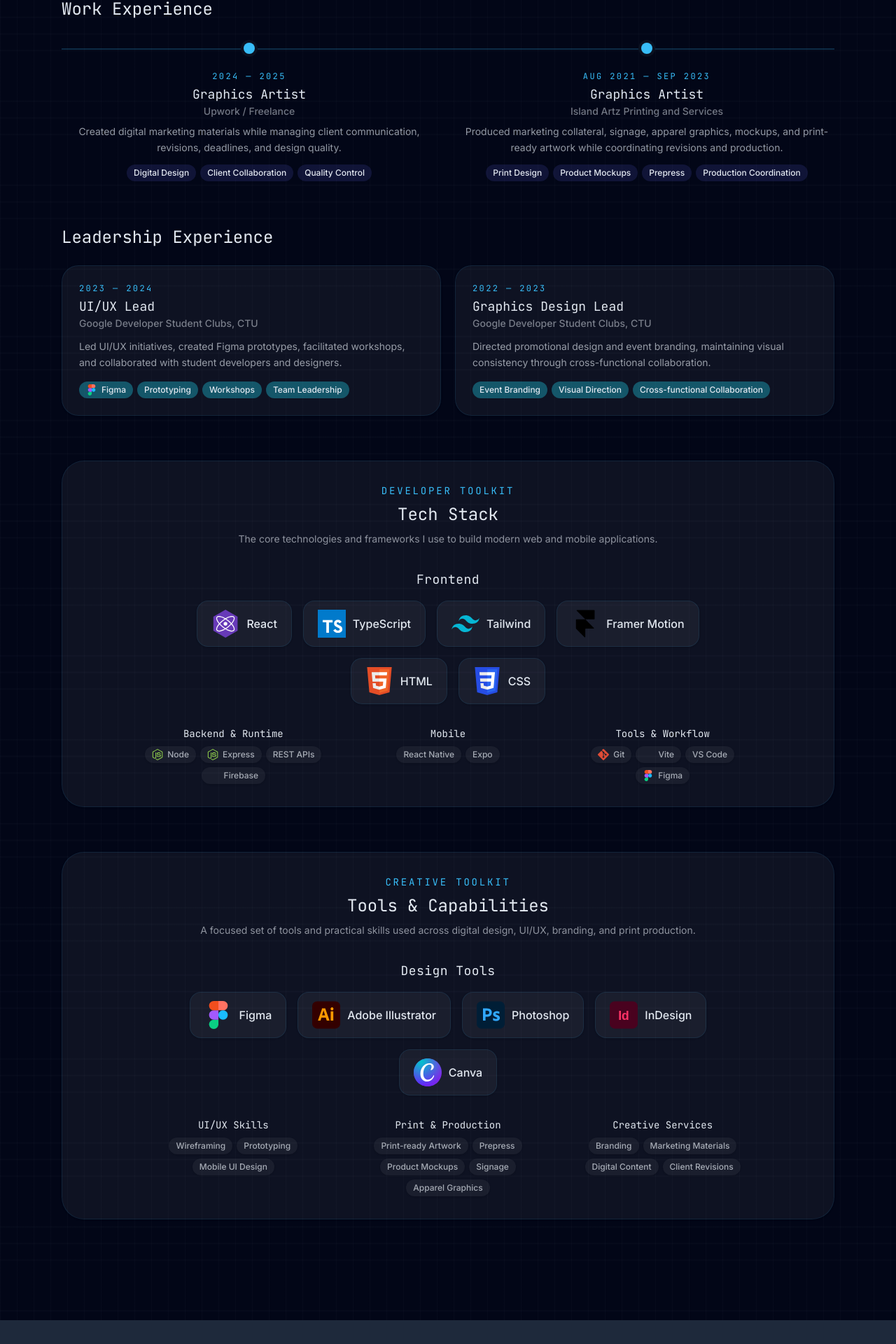
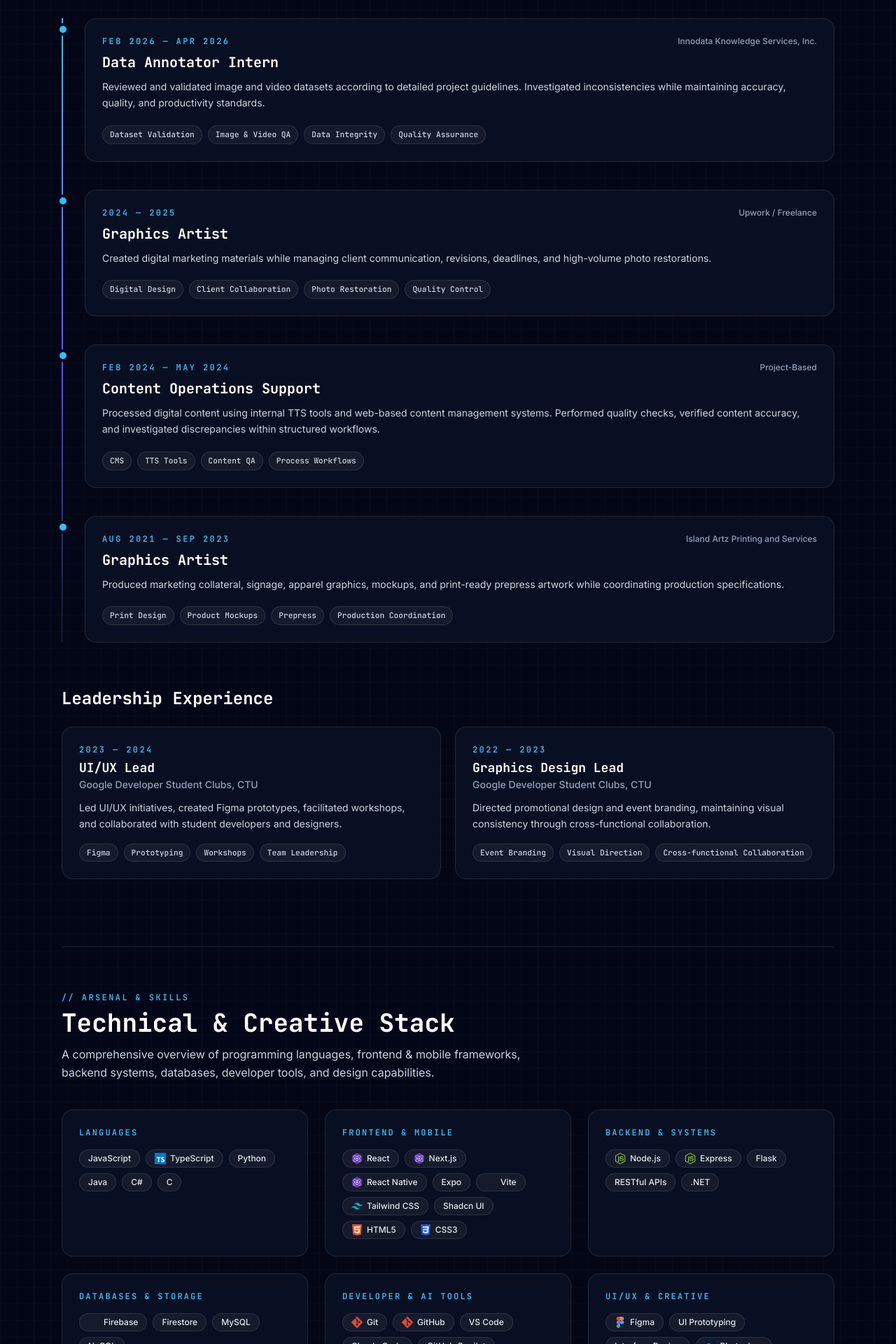
Before and after one commit to ezykl/Portfolio, a React (Vite) app: page / in a window 1280 px wide. Shown: the part 6301-8221 px from the top of the page at 70% size. Built offline with nearby package versions, Linux system fonts and the light colour scheme.

Commit message:
feat(journey): add animated vertical experience timeline and 6-category tech stack

```diff
--- a/src/components/sections/ScrollSections.tsx
+++ b/src/components/sections/ScrollSections.tsx
@@ -9,17 +9,26 @@ import { TechIcon, type TechIconName } from "../ui/techIcons";
 // plain text — TechChip below falls back gracefully.
 const TECH_ICON_MAP: Partial<Record<string, TechIconName>> = {
   React: "react",
+  "React Native": "react",
+  "Next.js": "react",
   TypeScript: "typescript",
   Tailwind: "tailwindcss",
+  "Tailwind CSS": "tailwindcss",
   "Framer Motion": "framer",
   Figma: "figma",
   Vite: "vitejs",
   Git: "git",
+  GitHub: "git",
   Node: "nodejs",
+  "Node.js": "nodejs",
   HTML: "html5",
+  HTML5: "html5",
   CSS: "css3",
+  CSS3: "css3",
   "Adobe Illustrator": "adobeillustrator",
+  Illustrator: "adobeillustrator",
   Photoshop: "photoshop",
+  "Adobe Photoshop": "photoshop",
   InDesign: "indesign",
   Canva: "canva",
   Express: "nodejs",
@@ -46,7 +55,7 @@ const TechChip: React.FC<{ label: string; className?: string }> = ({
 const DesignToolChip: React.FC<{ label: string }> = ({ label }) => {
   const icon = TECH_ICON_MAP[label];
   return (
-    <span className="inline-flex items-center gap-2.5 rounded-2xl border border-zyk-accent/10 bg-white/5 px-5 py-3 font-body text-sm font-medium text-zyk-heading shadow-sm transition-transform duration-200 hover:-translate-y-0.5 hover:shadow-md md:text-base">
+    <span className="inline-flex items-center gap-2.5 rounded-2xl border border-white/10 bg-slate-900/60 px-5 py-3 font-body text-sm font-medium text-white shadow-sm transition-transform duration-200 hover:-translate-y-0.5 hover:shadow-md md:text-base">
       {icon && (
         <TechIcon name={icon} className="h-8 w-8 shrink-0 md:h-10 md:w-10" />
       )}
@@ -54,14 +63,6 @@ const DesignToolChip: React.FC<{ label: string }> = ({ label }) => {
     </span>
   );
 };
-
-/**
- * Anchor scaffolding for the single-page scroll (§3). These are intentionally
- * light placeholders — they establish the section ids the NavBar links to
- * (#projects, #designs, #about, #contact) and the shared §2b visual language
- * (warm palette, display headings, soft on-appear fade) so real content can be
- * dropped in later without re-deciding layout or motion.
- */
 
 /** Shared on-appear reveal (§4): fade + slight rise, once, reduced-motion safe. */
 export const useReveal = () => {
@@ -80,6 +81,7 @@ const ABOUT_BLURB =
 const ABOUT_FACTS = [
   "Full-Stack Development",
   "Mobile App Development",
+  "UI/UX Design",
   "Open to roles & freelance",
 ];
 
@@ -94,19 +96,45 @@ interface ExperienceEntry {
 
 const WORK_EXPERIENCE: ExperienceEntry[] = [
   {
+    period: "Feb 2026 — Apr 2026",
+    role: "Data Annotator Intern",
+    org: "Innodata Knowledge Services, Inc.",
+    blurb:
+      "Reviewed and validated image and video datasets according to detailed project guidelines. Investigated inconsistencies while maintaining accuracy, quality, and productivity standards.",
+    highlights: [
+      "Dataset Validation",
+      "Image & Video QA",
+      "Data Integrity",
+      "Quality Assurance",
+    ],
+  },
+  {
     period: "2024 — 2025",
     role: "Graphics Artist",
     org: "Upwork / Freelance",
     blurb:
-      "Created digital marketing materials while managing client communication, revisions, deadlines, and design quality.",
-    highlights: ["Digital Design", "Client Collaboration", "Quality Control"],
+      "Created digital marketing materials while managing client communication, revisions, deadlines, and high-volume photo restorations.",
+    highlights: [
+      "Digital Design",
+      "Client Collaboration",
+      "Photo Restoration",
+      "Quality Control",
+    ],
+  },
+  {
+    period: "Feb 2024 — May 2024",
+    role: "Content Operations Support",
+    org: "Project-Based",
+    blurb:
+      "Processed digital content using internal TTS tools and web-based content management systems. Performed quality checks, verified content accuracy, and investigated discrepancies within structured workflows.",
+    highlights: ["CMS", "TTS Tools", "Content QA", "Process Workflows"],
   },
   {
     period: "Aug 2021 — Sep 2023",
     role: "Graphics Artist",
     org: "Island Artz Printing and Services",
     blurb:
-      "Produced marketing collateral, signage, apparel graphics, mockups, and print-ready artwork while coordinating revisions and production.",
+      "Produced marketing collateral, signage, apparel graphics, mockups, and print-ready prepress artwork while coordinating production specifications.",
     highlights: [
       "Print Design",
       "Product Mockups",
@@ -139,57 +167,60 @@ const LEADERSHIP_EXPERIENCE: ExperienceEntry[] = [
   },
 ];
 
-interface ToolCategory {
-  label: string;
-  tools: string[];
+interface SkillGroup {
+  category: string;
+  skills: string[];
 }
 
-const CREATIVE_TOOLKIT: ToolCategory[] = [
+const SKILL_CATEGORIES: SkillGroup[] = [
   {
-    label: "Design Tools",
-    tools: ["Figma", "Adobe Illustrator", "Photoshop", "InDesign", "Canva"],
+    category: "Languages",
+    skills: ["JavaScript", "TypeScript", "Python", "Java", "C#", "C"],
   },
   {
-    label: "UI/UX Skills",
-    tools: ["Wireframing", "Prototyping", "Mobile UI Design"],
-  },
-  {
-    label: "Print & Production",
-    tools: [
-      "Print-ready Artwork",
-      "Prepress",
-      "Product Mockups",
-      "Signage",
-      "Apparel Graphics",
+    category: "Frontend & Mobile",
+    skills: [
+      "React",
+      "Next.js",
+      "React Native",
+      "Expo",
+      "Vite",
+      "Tailwind CSS",
+      "Shadcn UI",
+      "HTML5",
+      "CSS3",
     ],
   },
   {
-    label: "Creative Services",
-    tools: [
-      "Branding",
-      "Marketing Materials",
-      "Digital Content",
-      "Client Revisions",
+    category: "Backend & Systems",
+    skills: ["Node.js", "Express", "Flask", "RESTful APIs", ".NET"],
+  },
+  {
+    category: "Databases & Storage",
+    skills: ["Firebase", "Firestore", "MySQL", "NoSQL"],
+  },
+  {
+    category: "Developer & AI Tools",
+    skills: [
+      "Git",
+      "GitHub",
+      "VS Code",
+      "Claude Code",
+      "GitHub Copilot",
+      "Antigravity",
     ],
   },
-];
-
-const DEV_TOOLKIT: ToolCategory[] = [
   {
-    label: "Frontend",
-    tools: ["React", "TypeScript", "Tailwind", "Framer Motion", "HTML", "CSS"],
-  },
-  {
-    label: "Backend & Runtime",
-    tools: ["Node", "Express", "REST APIs", "Firebase"],
-  },
-  {
-    label: "Mobile",
-    tools: ["React Native", "Expo"],
-  },
-  {
-    label: "Tools & Workflow",
-    tools: ["Git", "Vite", "VS Code", "Figma"],
+    category: "UI/UX & Creative",
+    skills: [
+      "Figma",
+      "UI Prototyping",
+      "Interface Design",
+      "Photoshop",
+      "Illustrator",
+      "InDesign",
+      "Canva",
+    ],
   },
 ];
 
@@ -209,7 +240,7 @@ export const JourneySection: React.FC = () => {
   return (
     <section
       id="journey"
-      style={{ scrollMarginTop: "76px" }}
+      style={{ scrollMarginTop: "var(--nav-height, 5rem)" }}
       className="mx-auto max-w-6xl px-6 py-24"
     >
       {/* About Me */}
@@ -218,20 +249,20 @@ export const JourneySection: React.FC = () => {
         className="grid gap-10 md:grid-cols-[minmax(0,1fr)_minmax(260px,0.72fr)] md:items-center lg:gap-16"
       >
         <div className="max-w-3xl">
-          <p className="font-display text-sm uppercase tracking-widest text-zyk-accent">
-            Who I am
+          <p className="font-display text-xs uppercase tracking-[0.2em] text-zyk-accent font-semibold">
+            // 04. JOURNEY &amp; TIMELINE
           </p>
-          <h2 className="mt-2 font-display text-4xl text-zyk-heading md:text-5xl">
+          <h2 className="mt-2 font-display text-4xl font-bold text-white md:text-5xl">
             About Me
           </h2>
-          <p className="mt-4 font-body text-lg leading-relaxed text-zyk-heading/70">
+          <p className="mt-4 font-body text-lg leading-relaxed text-slate-300">
             {ABOUT_BLURB}
           </p>
-          <div className="mt-4 flex flex-wrap gap-2">
+          <div className="mt-6 flex flex-wrap gap-2">
             {ABOUT_FACTS.map((fact) => (
               <span
                 key={fact}
-                className="rounded-full bg-zyk-primary/15 px-3 py-1 font-body text-xs font-medium text-zyk-heading"
+                className="rounded-full border border-zyk-accent/30 bg-zyk-accent/10 px-3.5 py-1 font-display text-xs font-medium text-zyk-accent"
               >
                 {fact}
               </span>
@@ -241,98 +272,94 @@ export const JourneySection: React.FC = () => {
 
         <figure className="relative mx-auto w-full max-w-sm">
           <div
-            aria-hidden
-            className="absolute inset-x-[4%] bottom-[3%] top-[18%] rotate-2 rounded-[2rem] bg-zyk-primary/15"
+            aria-hidden="true"
+            className="absolute inset-x-[4%] bottom-[3%] top-[18%] rotate-2 rounded-[2rem] bg-gradient-to-tr from-zyk-primary/30 to-zyk-accent/30 blur-2xl"
           />
           <img
             src="/assets/me-longhair.png"
             alt="Portrait of Zyk"
             loading="lazy"
             decoding="async"
-            className="relative h-auto w-full object-contain drop-shadow-[0_20px_28px_rgba(0,0,0,0.35)]"
+            className="relative h-auto w-full object-contain drop-shadow-[0_20px_28px_rgba(0,0,0,0.5)]"
           />
         </figure>
       </motion.div>
 
-      {/* Experience: a line crossing left→right (top→bottom on mobile) with a
-          dot per role. */}
-      <div className="mt-20">
+      {/* Experience Timeline */}
+      <div className="mt-24">
         <motion.p
           {...reveal}
-          className="font-display text-sm uppercase tracking-widest text-zyk-accent"
+          className="font-display text-xs uppercase tracking-[0.2em] text-zyk-accent font-semibold"
         >
-          Where I&apos;ve been
+          // CAREER TIMELINE
         </motion.p>
         <motion.h3
           {...reveal}
-          className="mt-2 font-display text-3xl text-zyk-heading md:text-4xl"
+          className="mt-2 font-display text-3xl font-bold text-white md:text-4xl"
         >
-          Experience
+          Work Experience
         </motion.h3>
 
-        <motion.h4
-          {...reveal}
-          className="mt-8 font-display text-xl text-zyk-heading md:text-2xl"
-        >
-          Work Experience
-        </motion.h4>
-
-        <div className="relative mt-8">
-          {/* Horizontal connector (desktop) — draws in left→right. */}
+        <div className="relative mt-12 pl-6 sm:pl-8 border-l border-slate-800">
+          {/* Animated vertical spine that scales on scroll */}
           <motion.div
-            aria-hidden
-            initial={reduce ? false : { scaleX: 0 }}
-            whileInView={{ scaleX: 1 }}
-            viewport={{ once: true, amount: 0.4 }}
-            transition={{ duration: 0.8, ease: "easeOut" }}
-            style={{ transformOrigin: "right" }}
-            className="absolute left-0 right-0 top-2 hidden h-0.5 bg-zyk-accent/20 md:block"
-          />
-          {/* Vertical connector (mobile). */}
-          <div
-            aria-hidden
-            className="absolute bottom-0 left-2 top-2 w-0.5 bg-zyk-accent/20 md:hidden"
+            aria-hidden="true"
+            initial={reduce ? false : { scaleY: 0 }}
+            whileInView={{ scaleY: 1 }}
+            viewport={{ once: true, amount: 0.15 }}
+            transition={{ duration: 1.1, ease: "easeOut" }}
+            style={{ transformOrigin: "top" }}
+            className="absolute -left-[1px] top-0 bottom-0 w-[2px] bg-gradient-to-b from-zyk-accent via-indigo-500 to-transparent"
           />
 
           <motion.ol
             initial="hidden"
             whileInView="show"
-            viewport={{ once: true, amount: 0.2 }}
+            viewport={{ once: true, amount: 0.1 }}
             variants={{
               hidden: {},
               show: { transition: { staggerChildren: reduce ? 0 : 0.15 } },
             }}
-            className="grid gap-10 md:grid-cols-2 md:gap-8"
+            className="space-y-10"
           >
             {WORK_EXPERIENCE.map((entry) => (
               <motion.li
                 key={`${entry.role}-${entry.org}`}
                 variants={item}
-                className="relative flex gap-4 md:flex-col md:items-center md:gap-0 md:text-center"
+                className="relative group"
               >
-                {/* Dot on the line */}
-                <span className="relative z-10 mt-1 h-4 w-4 shrink-0 rounded-full bg-zyk-accent ring-4 ring-zyk-bg-end md:mt-0" />
+                {/* Milestone Node Dot with pulse ring */}
+                <span className="absolute -left-[31px] sm:-left-[39px] top-2 flex h-4 w-4 items-center justify-center">
+                  <span className="absolute h-full w-full rounded-full bg-zyk-accent/30 animate-ping group-hover:scale-125" />
+                  <span className="relative h-2.5 w-2.5 rounded-full bg-zyk-accent ring-4 ring-[#020617] group-hover:bg-cyan-300" />
+                </span>
 
-                <div className="md:mt-6">
-                  <p className="font-display text-xs uppercase tracking-[0.2em] text-zyk-accent">
-                    {entry.period}
-                  </p>
-                  <p className="mt-1 font-display text-lg text-zyk-heading">
+                <div className="rounded-2xl border border-white/10 bg-slate-900/60 p-6 backdrop-blur-md transition-all duration-300 group-hover:border-zyk-accent/40 group-hover:shadow-[0_0_25px_rgba(56,189,248,0.12)]">
+                  <div className="flex flex-col sm:flex-row sm:items-center sm:justify-between gap-1">
+                    <span className="font-display text-xs font-semibold uppercase tracking-[0.2em] text-zyk-accent">
+                      {entry.period}
+                    </span>
+                    <span className="font-body text-xs font-medium text-slate-400">
+                      {entry.org}
+                    </span>
+                  </div>
+
+                  <h4 className="mt-2 font-display text-xl font-bold text-white group-hover:text-zyk-accent transition-colors">
                     {entry.role}
-                  </p>
-                  <p className="font-body text-sm font-medium text-zyk-heading/50">
-                    {entry.org}
-                  </p>
-                  <p className="mt-2 font-body text-sm leading-relaxed text-zyk-heading/65">
+                  </h4>
+
+                  <p className="mt-2.5 font-body text-sm leading-relaxed text-slate-300">
                     {entry.blurb}
                   </p>
-                  <div className="mt-3 flex flex-wrap gap-1.5 md:justify-center">
+
+                  <div className="mt-4 flex flex-wrap gap-2 pt-1">
                     {entry.highlights.map((highlight) => (
-                      <TechChip
+                      <span
                         key={highlight}
-                        label={highlight}
-                        className="rounded-full bg-zyk-primary/15 px-2.5 py-1 text-xs text-zyk-heading"
-                      />
+                        className="rounded-full border border-white/10 bg-white/5 px-2.5 py-1 font-display text-[0.7rem] font-medium text-slate-300"
+                      >
+                        {highlight}
+                      </span>
                     ))}
                   </div>
                 </div>
@@ -341,9 +368,10 @@ export const JourneySection: React.FC = () => {
           </motion.ol>
         </div>
 
+        {/* Leadership Experience */}
         <motion.h4
           {...reveal}
-          className="mt-16 font-display text-xl text-zyk-heading md:text-2xl"
+          className="mt-16 font-display text-xl font-bold text-white md:text-2xl"
         >
           Leadership Experience
         </motion.h4>
@@ -362,27 +390,28 @@ export const JourneySection: React.FC = () => {
             <motion.article
               key={`${entry.role}-${entry.org}`}
               variants={item}
-              className="rounded-[1.5rem] border border-zyk-accent/10 bg-white/5 p-6 shadow-sm"
+              className="rounded-2xl border border-white/10 bg-slate-900/60 p-6 backdrop-blur-md transition-all duration-300 hover:border-zyk-accent/40 hover:shadow-[0_0_20px_rgba(56,189,248,0.1)]"
             >
-              <p className="font-display text-xs uppercase tracking-[0.2em] text-zyk-accent">
+              <p className="font-display text-xs uppercase tracking-[0.2em] text-zyk-accent font-semibold">
                 {entry.period}
               </p>
-              <h5 className="mt-1 font-display text-lg text-zyk-heading">
+              <h5 className="mt-1 font-display text-lg font-bold text-white">
                 {entry.role}
               </h5>
-              <p className="font-body text-sm font-medium text-zyk-heading/50">
+              <p className="font-body text-sm font-medium text-slate-400">
                 {entry.org}
               </p>
-              <p className="mt-3 font-body text-sm leading-relaxed text-zyk-heading/65">
+              <p className="mt-3 font-body text-sm leading-relaxed text-slate-300">
                 {entry.blurb}
               </p>
-              <div className="mt-4 flex flex-wrap gap-1.5">
+              <div className="mt-4 flex flex-wrap gap-2">
                 {entry.highlights.map((highlight) => (
-                  <TechChip
+                  <span
                     key={highlight}
-                    label={highlight}
-                    className="rounded-full bg-zyk-secondary/35 px-2.5 py-1 text-xs text-zyk-heading"
-                  />
+                    className="rounded-full border border-white/10 bg-white/5 px-2.5 py-1 font-display text-[0.7rem] font-medium text-slate-300"
+                  >
+                    {highlight}
+                  </span>
                 ))}
               </div>
             </motion.article>
@@ -390,94 +419,43 @@ export const JourneySection: React.FC = () => {
         </motion.div>
       </div>
 
-      {/* Developer toolkit — tech stack for web & mobile development. */}
+      {/* 6-Category Technical & Creative Stack */}
       <motion.div
         {...reveal}
-        className="mt-16 rounded-[2rem] border border-zyk-accent/10 bg-white/5 p-6 shadow-sm md:p-8"
+        className="mt-24 border-t border-slate-800/80 pt-16"
       >
-        <p className="text-center font-display text-sm uppercase tracking-[0.2em] text-zyk-accent">
-          Developer Toolkit
-        </p>
-        <h4 className="mt-2 text-center font-display text-2xl text-zyk-heading">
-          Tech Stack
-        </h4>
-        <p className="mx-auto mt-2 max-w-3xl text-center font-body text-sm leading-relaxed text-zyk-heading/60">
-          The core technologies and frameworks I use to build modern web and
-          mobile applications.
-        </p>
-        {/* Featured Frontend tools — enlarged, centered. */}
-        <div className="mx-auto mt-8 max-w-3xl text-center">
-          <h5 className="font-display text-base tracking-wide text-zyk-heading md:text-lg">
-            {DEV_TOOLKIT[0].label}
-          </h5>
-          <div className="mt-4 flex flex-wrap justify-center gap-3 md:gap-4">
-            {DEV_TOOLKIT[0].tools.map((tool) => (
-              <DesignToolChip key={tool} label={tool} />
-            ))}
-          </div>
+        <div className="max-w-2xl">
+          <p className="font-display text-xs uppercase tracking-[0.2em] text-zyk-accent font-semibold">
+            // ARSENAL &amp; SKILLS
+          </p>
+          <h3 className="mt-2 font-display text-3xl font-bold text-white md:text-4xl">
+            Technical &amp; Creative Stack
+          </h3>
+          <p className="mt-3 font-body text-base leading-relaxed text-slate-300">
+            A comprehensive overview of programming languages, frontend &amp; mobile frameworks, backend systems, databases, developer tools, and design capabilities.
+          </p>
         </div>
-        {/* Remaining dev skills */}
-        <div className="mx-auto mt-8 grid max-w-4xl gap-6 sm:grid-cols-3">
-          {DEV_TOOLKIT.slice(1).map((category) => (
-            <div key={category.label} className="text-center">
-              <h5 className="font-display text-sm text-zyk-heading">
-                {category.label}
-              </h5>
-              <div className="mt-2 flex flex-wrap justify-center gap-1.5">
-                {category.tools.map((tool) => (
-                  <TechChip
-                    key={tool}
-                    label={tool}
-                    className="rounded-full bg-white/5 px-2.5 py-1 text-xs text-zyk-heading/70 shadow-sm"
-                  />
-                ))}
-              </div>
-            </div>
-          ))}
-        </div>
-      </motion.div>
 
-      {/* Design-focused tools and capabilities. */}
-      <motion.div
-        {...reveal}
-        className="mt-16 rounded-[2rem] border border-zyk-accent/10 bg-white/5 p-6 shadow-sm md:p-8"
-      >
-        <p className="text-center font-display text-sm uppercase tracking-[0.2em] text-zyk-accent">
-          Creative Toolkit
-        </p>
-        <h4 className="mt-2 text-center font-display text-2xl text-zyk-heading">
-          Tools &amp; Capabilities
-        </h4>
-        <p className="mx-auto mt-2 max-w-3xl text-center font-body text-sm leading-relaxed text-zyk-heading/60">
-          A focused set of tools and practical skills used across digital
-          design, UI/UX, branding, and print production.
-        </p>
-        {/* Featured Design Tools — enlarged, centered. */}
-        <div className="mx-auto mt-8 max-w-3xl text-center">
-          <h5 className="font-display text-base tracking-wide text-zyk-heading md:text-lg">
-            {CREATIVE_TOOLKIT[0].label}
-          </h5>
-          <div className="mt-4 flex flex-wrap justify-center gap-3 md:gap-4">
-            {CREATIVE_TOOLKIT[0].tools.map((tool) => (
-              <DesignToolChip key={tool} label={tool} />
-            ))}
-          </div>
-        </div>
-        {/* Remaining skills — centered below the featured row. */}
-        <div className="mx-auto mt-8 grid max-w-4xl gap-6 sm:grid-cols-3">
-          {CREATIVE_TOOLKIT.slice(1).map((category) => (
-            <div key={category.label} className="text-center">
-              <h5 className="font-display text-sm text-zyk-heading">
-                {category.label}
-              </h5>
-              <div className="mt-2 flex flex-wrap justify-center gap-1.5">
-                {category.tools.map((tool) => (
-                  <TechChip
-                    key={tool}
-                    label={tool}
-                    className="rounded-full bg-white/5 px-2.5 py-1 text-xs text-zyk-heading/70 shadow-sm"
-                  />
-                ))}
+        <div className="mt-10 grid gap-6 sm:grid-cols-2 lg:grid-cols-3">
+          {SKILL_CATEGORIES.map((group) => (
+            <div
+              key={group.category}
+              className="flex flex-col justify-between rounded-2xl border border-white/10 bg-slate-900/60 p-6 backdrop-blur-md transition-all duration-300 hover:-translate-y-1 hover:border-zyk-accent/40 hover:shadow-[0_0_25px_rgba(56,189,248,0.12)]"
+            >
+              <div>
+                <h5 className="font-display text-xs uppercase tracking-[0.18em] text-zyk-accent font-semibold">
+                  {group.category}
+                </h5>
+                <div className="mt-4 flex flex-wrap gap-2">
+                  {group.skills.map((skill) => (
+                    <span
+                      key={skill}
+                      className="inline-flex items-center gap-1.5 rounded-full border border-white/10 bg-white/5 px-3 py-1 font-body text-xs font-medium text-slate-200 transition-colors hover:border-zyk-accent/30 hover:bg-white/10"
+                    >
+                      <TechChip label={skill} />
+                    </span>
+                  ))}
+                </div>
               </div>
             </div>
           ))}
```
